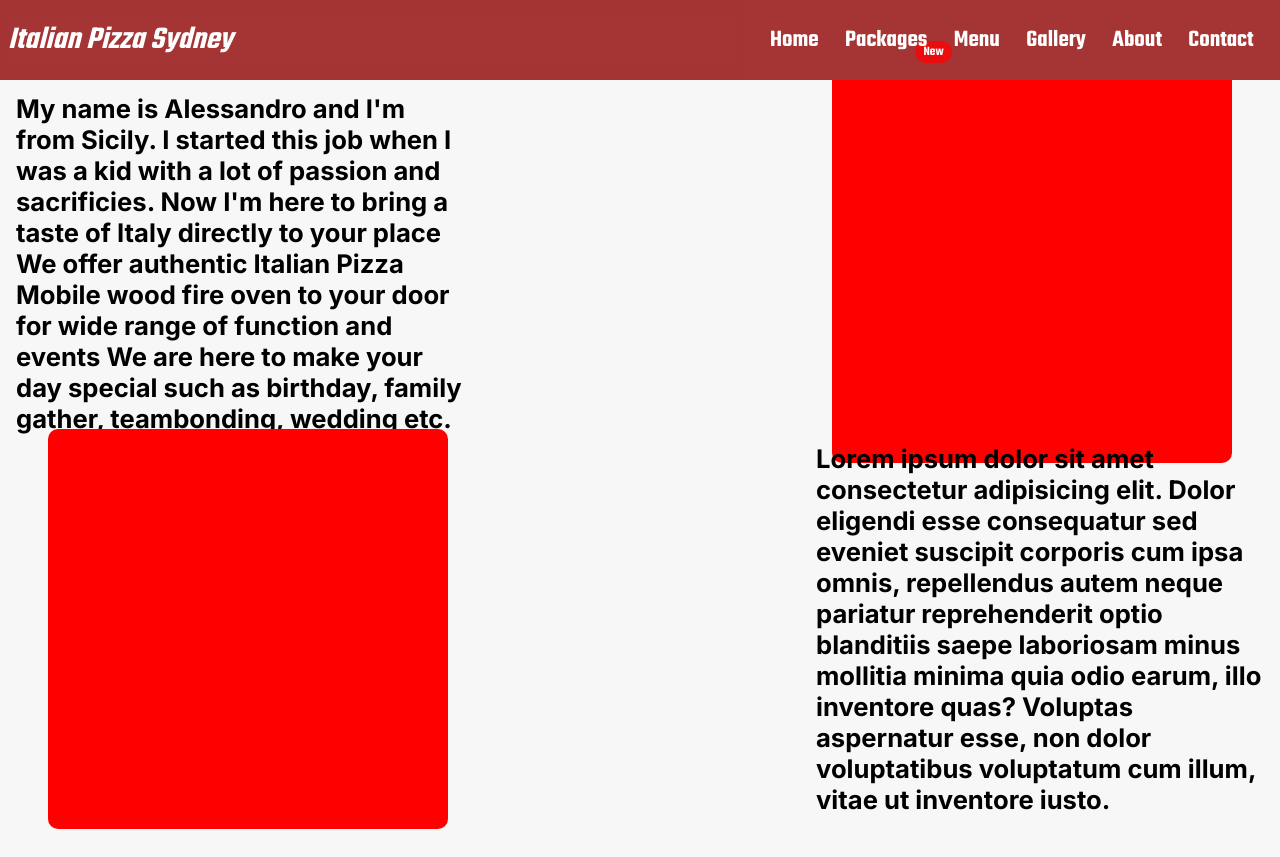
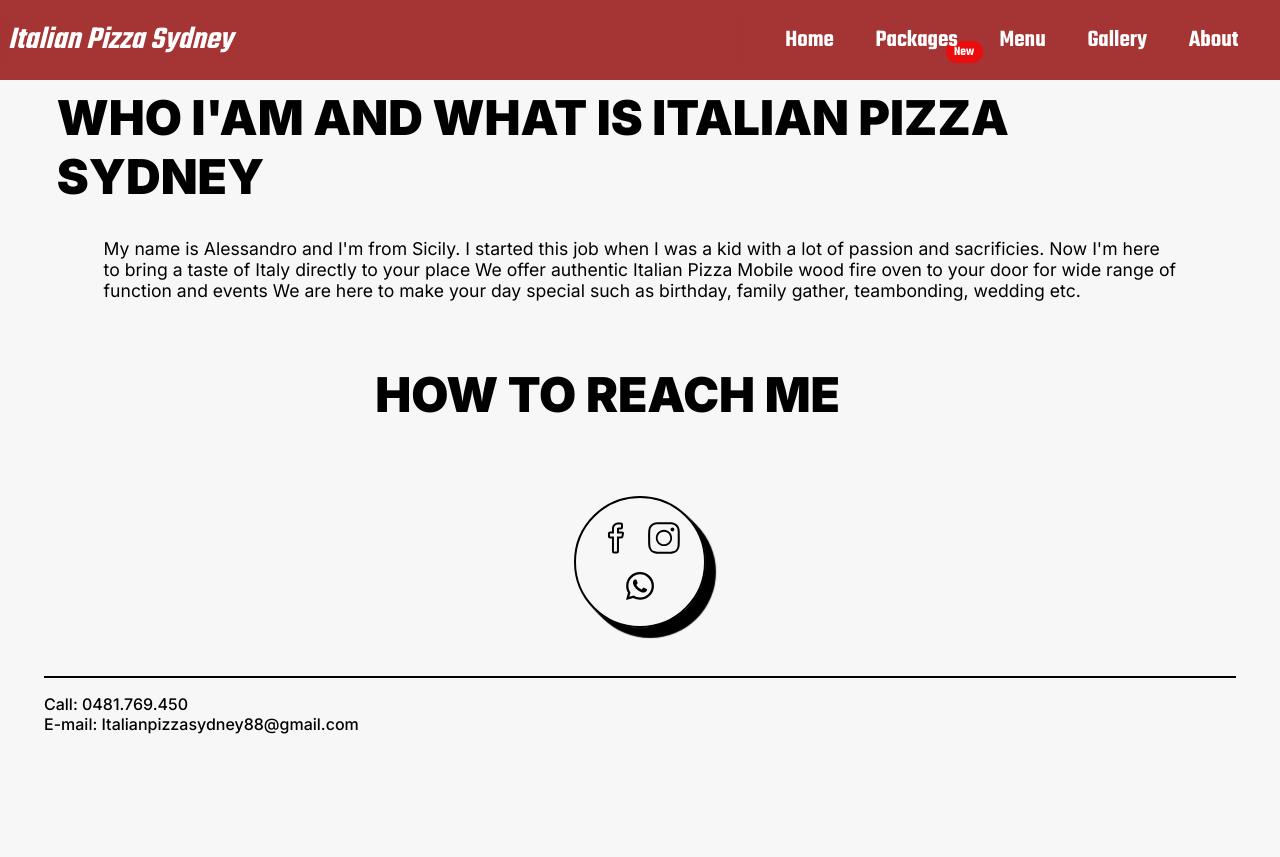
Before and after one commit to n0wherefast/italian-pizza-sydney-, a Next.js app: page /pages/about in a window 1280 px wide. After the commit the page ends 800 px from the top, so only its background shows below. Built offline with nearby package versions, Linux system fonts and the light colour scheme.

Commit message:
about section

```diff
--- a/app/data/data.ts
+++ b/app/data/data.ts
@@ -42,12 +42,12 @@ export const  links = [
     delay:1,
     news: false
     },
-    {id:6,
-    name:'Contact',
-    path:'/pages/contact',
-    delay:1,
-    news: false
-    },
+    // {id:6,
+    // name:'Contact',
+    // path:'/pages/contact',
+    // delay:1,
+    // news: false
+    // },
 ]
 // export const  linksSubMenu = [
 //     {id:0,
--- a/app/pages/about/about.scss
+++ b/app/pages/about/about.scss
@@ -1,79 +1,108 @@
 @use '../../style//responsiveLayout.scss' as size;
 
+*{
+ padding: 0px;
+ margin: 0px;
+}
+h1{
+    max-width: 90%;
+    // background-color: aqua;
+    padding: .5rem;
+    margin-left: 1.3rem;
+    display: flex;
+    justify-content: center;
+    align-items: center;
+    font-weight: 900;
+    font-size: 3rem;
+}
 .mainAbout{
-    width: 100vw;
-    height: 91.5vh;
+    // background-color: aqua;
+    max-width: 1224px;
+    width: 100%;
+    // height: 100vh;
+    margin: auto;
+    padding-top: 5rem;
+    padding-bottom: 40px;
+}
+.sections, .mid-sections{
     display: flex;
     flex-direction: column;
-    // background-color: aqua;
-    padding-top:5rem;
-    justify-content: space-around;
-    // justify-content: start;
-    // align-items: start;
-    // width: 100%;
-    // height: 100vh;
-    // background-image: url('../../assets/main.png');
-    // background-repeat: no-repeat;
-    // background-position: center;
+    align-items: center;
+    // background-color: aquamarine;
+    padding: 1rem;
 }
-.sections{
-    // background-color: aquamarine;
-    width: 100%;
-    height: 45vh;
-    display: flex;
-    justify-content: space-between;
-    align-items: center;
+.text{
+    width: 90%;
+    margin: .5rem;
+    font-size: 1.1rem;
 }
-.mid-sections{
-    // background-color: aquamarine;
-    width: 100%;
-    height: 45vh;
-    display: flex;
-    justify-content: space-between ;
-    align-items: center;
-}
+
 .image{
-width: 25rem;
-height: 25rem;
-background-color: red;
-margin: 3rem;
-border-radius: 10px;
+    background-color: red;
+    margin: 1rem;
 }
 
 .description{
-    // display: flex;
+
+}
+
+
+.socialCont{
+    // background-color: brown;
+    display: flex;
     flex-direction: column;
-    // gap: 1rem;
-    // align-items: center;
-    // justify-content: center;
-    font-weight: bold;
-    font-size: 1.6rem;
-    // backdrop-filter: blur(16px);
-    width: 35%;
-    padding: 1rem;
+    align-items: center;
+    justify-content: center;
+    width: 8rem;
+    height: 8rem;
+    margin: 1rem;
+    border-radius: 10rem;
+    border: 2px solid black;
+    gap: 1rem;
+    box-shadow:  3px 3px 1px black,
+    6px 6px 1px black,
+    10px 10px 1px black,;
 }
-h1{
-    font-size: 1.5rem;
+
+.Social{
+    display: flex;
+    font-size: xx-large;
+    gap:1rem;
+
+}
+.Contact{
+    margin-left: 1rem;
+    margin: 1rem 1rem;
+    font-size: 1rem;
+    font-weight: 500;
+    padding-top: 1rem;
+    border-top: 2px solid black;
 }
 
 
 @include size.max-sm{
   .image{
-    width: 15rem;
-    height: 12rem;
-    margin: 1rem;
+    width: 20rem;
+    height: 15rem;
   }
   .description{
-    font-size: small;
-    width: 50%;
+
   }
   .mid-sections, .sections{
-    height: 20rem;
-    // background-color: blue;
+
+
   }
   .mainAbout{
-    // background-color: aqua;
-    justify-content: center;
-    gap: 1rem;
+
   }
+
+  .socialCont{
+
+}
+.Social{
+
+}
+.Contact{
+
+}
   }
--- a/app/pages/about/page.tsx
+++ b/app/pages/about/page.tsx
@@ -1,37 +1,50 @@
 import React from 'react'
 import './about.scss'
+import { SlSocialInstagram ,SlSocialFacebook} from "react-icons/sl";
+import { FaWhatsapp } from "react-icons/fa";
 
 function About() {
   return (
     <div className='mainAbout'>
+      <h1>WHO I&apos;AM  AND WHAT IS ITALIAN PIZZA SYDNEY</h1>
       <div className='sections'>
-        <div className='description'>
-            <h1 className=''>
-            </h1>
-            <p> My name is Alessandro and I&apos;m from Sicily. I started this job when I was a kid with a lot of passion and sacrificies. Now I&apos;m here to bring a taste of Italy directly to your place
+        {/* <div className='description'> */}
+
+            <div className='text'> My name is Alessandro and I&apos;m from Sicily. I started this job when I was a kid with a lot of passion and sacrificies. Now I&apos;m here to bring a taste of Italy directly to your place
               We offer authentic
               Italian Pizza
               Mobile wood fire oven to your door for wide range of function and events
               We are here to make your day special such as birthday, family gather, teambonding, wedding etc.
-              </p>
+              </div>
             {/* <p>
             Mi chiamo Alessandro e vengo dalla Sicilia.
             Ho cominciato questo mestiere da ragazzino con tanta passione e sacrificio.
             Adesso sono qui per offrirvi un assaggio di Italia direttamente nelle vostre case.
         </p> */}
-        </div>
+        {/* </div> */}
         <div className='image'></div>
-      </div>
+       </div>
+
+       <h1>HOW TO REACH ME</h1>
 
 
       <div className='mid-sections'>
         <div className='image'></div>
-        <div className='description'>
-              <p>
-                Lorem ipsum dolor sit amet consectetur adipisicing elit. Dolor eligendi esse consequatur sed eveniet suscipit corporis cum ipsa omnis, repellendus autem neque pariatur reprehenderit optio blanditiis saepe laboriosam minus mollitia minima quia odio earum, illo inventore quas? Voluptas aspernatur esse,
-                 non dolor voluptatibus voluptatum cum illum, vitae ut inventore iusto.
-              </p>
+
+        <div className="socialCont">
+            <div className='Social'>
+                <SlSocialFacebook/>
+                <SlSocialInstagram/>
+            </div>
+            <div className='Social'>
+                <FaWhatsapp/>
+           </div>
         </div>
+      </div>
+
+      <div className='Contact'>
+            <p>Call: 0481.769.450</p>
+            <p>E-mail: Italianpizzasydney88@gmail.com</p>
       </div>
 
       {/* <div className='sections'>
--- a/app/pages/contact/contact.scss
+++ /dev/null
@@ -1,104 +0,0 @@
-@use '../../style/responsiveLayout.scss' as size ;
-
-.mainContact{
-    width: 100vw;
-    height: 91.5vh;
-    display: flex;
-    flex-direction: column;
-    // background-color: aqua;
-    padding-top:5rem;
-    justify-content: space-around;
- }
-.sectionsContact{
-    // background-color: aquamarine;
-    width: 100%;
-    height: 45vh;
-    display: flex;
-    justify-content: space-around;
-    align-items: center;
-}
-.mid-sectionsContact{
-    // background-color: aquamarine;
-    width: 100%;
-    height: 45vh;
-    display: flex;
-    justify-content: space-around ;
-    align-items: center;
-}
-.imageContact{
-width: 25rem;
-height: 25rem;
-background-color: red;
-margin: 3rem;
-border-radius: 10px;
-}
-.socialCont{
-    display: flex;
-    justify-content: center;
-    align-items: center;
-    flex-direction: column;
-}
-
-.Social{
-    display: flex;
-    justify-content: space-around;
-    align-items: center;
-    font-weight: bold;
-    font-size: 2rem;
-    // backdrop-filter: blur(16px);
-    width: 35%;
-    padding: 1rem;
-    color: white;
-}
-.Contact{
-    display: flex;
-    justify-content: center;
-    flex-direction: column;
-    font-weight: bold;
-    font-size: 1.8rem;
-    width: 35%;
-    padding-top: 1rem;
-    padding-bottom: 1rem;
-    padding-left: .9rem;
-    // background-color: brown;
-}
-h1{
-    font-size: 1.5rem;
-}
-
-@include size.max-sm{
-    .imageContact{
-      width: 12rem;
-      height: 12rem;
-      margin: 1rem;
-    }
-    .socialCont{
-        background-color: brown;
-        border-radius: 100px;
-        width: 11rem;
-        height: 11rem;
-    }
-    .Social{
-      font-size: 2.5rem;
-      width: 100%;
-    //   background-color: yellow;
-    }
-    .Contact{
-      font-size: 1.1rem;
-      width: 90%;
-    }
-    .mid-sectionsContact, .sectionsContact{
-      height: 20rem;
-    //   background-color: blue;
-    }
-    .mainAboutContact{
-      background-color: aqua;
-      justify-content: center;
-      gap: 1rem;
-    }
-    }
-
-    p{
-        margin: 0px;
-        padding: 0px;
-    }
--- a/app/pages/gallery/gallery.scss
+++ b/app/pages/gallery/gallery.scss
@@ -5,7 +5,7 @@
     margin: 0px;
 }
 .contain{
-    max-width: 1224;
+    max-width: 1224px;
     width: 90%;
     margin: auto;
     padding-top: 40px;
```
Also changed, not shown: app/pages/contact/page.tsx (+2 -10 lines).
